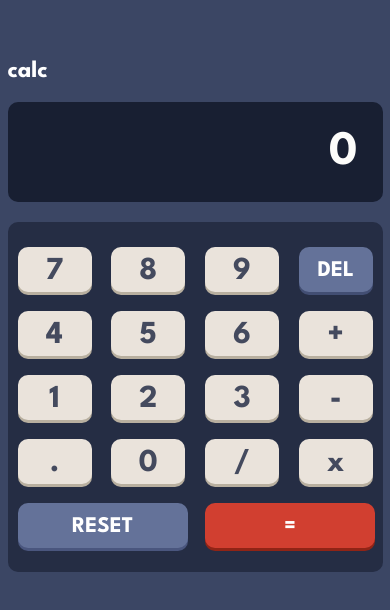
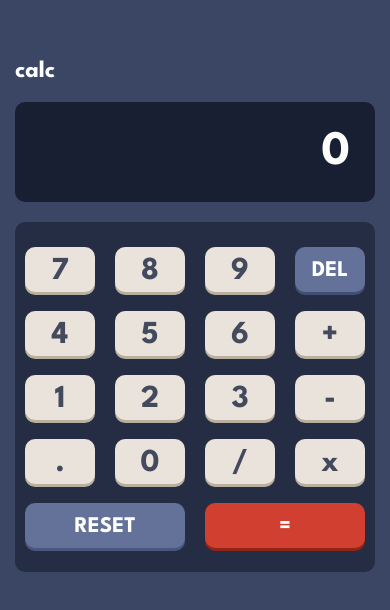
Before and after one commit to kazotii/calculator, a plain HTML site: page index.html in a window 390 px wide. Shown: the part 106-716 px from the top of the page. Drawn offline with Linux system fonts and the light colour scheme.

Commit message:
Update style.css

```diff
--- a/style.css
+++ b/style.css
@@ -115,7 +115,7 @@ button:active {
 
 .calculation-tab,
 .calculator-buttons{
-    width: 375px;
+    width: 360px;
 }
 
 .calculator-buttons{
@@ -123,6 +123,11 @@ button:active {
 }
 
 button{
-    width: 74px;
+    width: 70px;
+}
+
+.equal-button,
+.reset-button{
+    width:160px;
 }
 }
```
